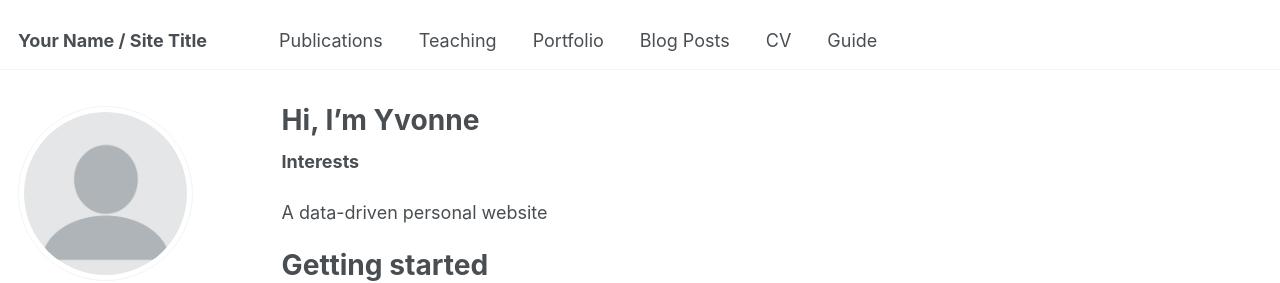
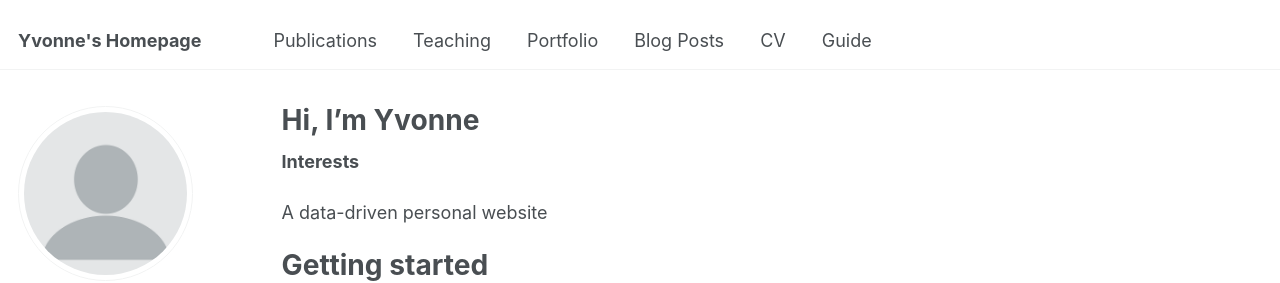
Before and after one commit to yvonneyauu/github.io, a Jekyll site: the page built from _pages/about.md, in a window 1280 px wide. Shown: the top 283 px of the page. Built offline with Jekyll 4.4.1, drawn with Linux system fonts in a browser that asks for light colours; some web fonts are replaced.

Commit message:
Update _config.yml

```diff
--- a/_config.yml
+++ b/_config.yml
@@ -9,11 +9,11 @@
 # Basic Site Settings
 locale                   : "en-US"
 site_theme               : "default"
-title                    : "Your Name / Site Title"
+title                    : "Yvonne's Homepage"
 title_separator          : "-"
 name                     : &name "Yvonne Yu Yan Yau"
 description              : &description "Post-doc at Stockholm University"
-url                      : https://yvonneyauu.github.io # the base hostname & protocol for your site e.g. "https://[your GitHub username].github.io"
+url                      : https://yvonneyauu.github.io/github.io/ # the base hostname & protocol for your site e.g. "https://[your GitHub username].github.io"
 baseurl                  : "" # the subpath of your site, e.g. "/blog"
 repository               : "yvonneyauu.github.io"
 
```
